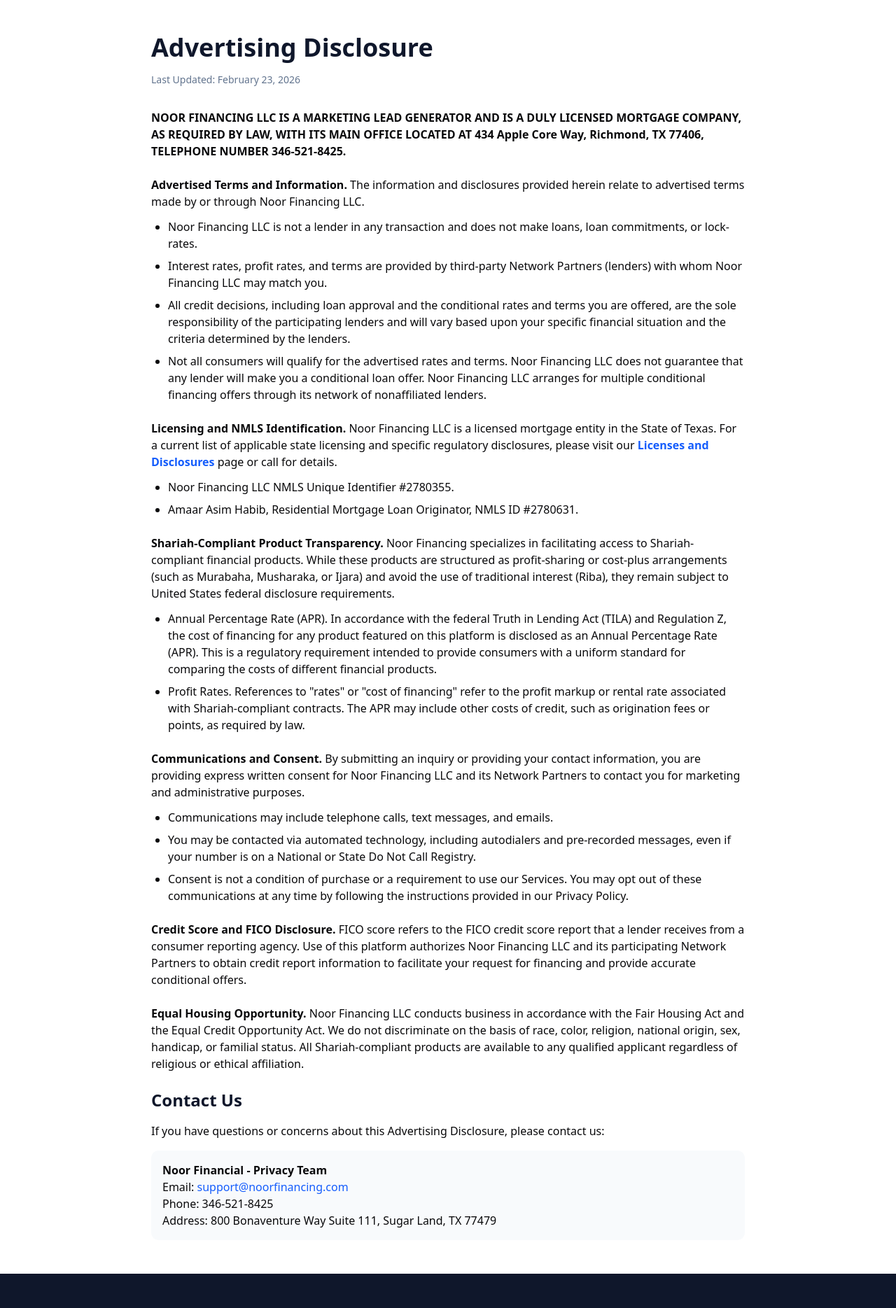
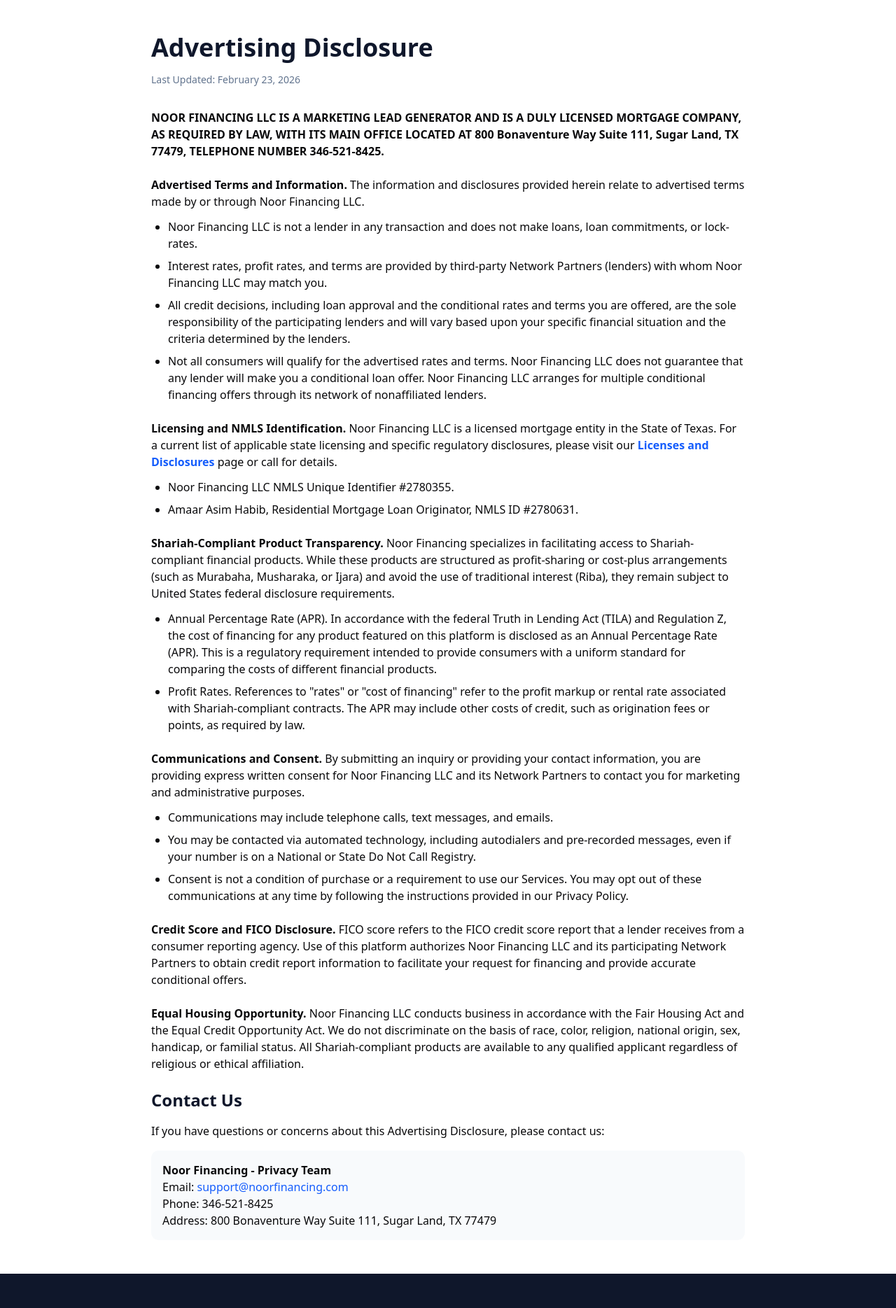
Before and after one commit to Farmanmann/ICA, a Next.js app in the folder loan-portal/: page /advertising-disclosure in a window 1280 px wide. Shown: the top 1869 px of the page at 70% size. Built offline with nearby package versions, Linux system fonts and the light colour scheme.

Commit message:
simple changes + fixed email flow

```diff
--- a/loan-portal/src/app/advertising-disclosure/page.tsx
+++ b/loan-portal/src/app/advertising-disclosure/page.tsx
@@ -12,7 +12,7 @@
 
           <div className="prose prose-slate max-w-none space-y-6">
             <p className="font-semibold">
-              NOOR FINANCING LLC IS A MARKETING LEAD GENERATOR AND IS A DULY LICENSED MORTGAGE COMPANY, AS REQUIRED BY LAW, WITH ITS MAIN OFFICE LOCATED AT 434 Apple Core Way, Richmond, TX 77406, TELEPHONE NUMBER 346-521-8425.
+              NOOR FINANCING LLC IS A MARKETING LEAD GENERATOR AND IS A DULY LICENSED MORTGAGE COMPANY, AS REQUIRED BY LAW, WITH ITS MAIN OFFICE LOCATED AT 800 Bonaventure Way Suite 111, Sugar Land, TX 77479, TELEPHONE NUMBER 346-521-8425.
             </p>
 
             <div>
@@ -77,7 +77,7 @@
                 If you have questions or concerns about this Advertising Disclosure, please contact us:
               </p>
               <div className="bg-slate-50 p-4 rounded-lg">
-                <p className="font-semibold">Noor Financial - Privacy Team</p>
+                <p className="font-semibold">Noor Financing - Privacy Team</p>
                 <p>Email: <a href="mailto:support@noorfinancing.com" className="text-blue-600 hover:underline">support@noorfinancing.com</a></p>
                 <p>Phone: 346-521-8425</p>
                 <p>Address: 800 Bonaventure Way Suite 111, Sugar Land, TX 77479</p>
--- a/loan-portal/src/app/auth/signup-borrower/page.tsx
+++ b/loan-portal/src/app/auth/signup-borrower/page.tsx
@@ -63,7 +63,7 @@
       const supabase = createClient()
 
       // Sign up with Supabase
-      const { error: signUpError } = await supabase.auth.signUp({
+      const { data: signUpData, error: signUpError } = await supabase.auth.signUp({
         email: formData.email,
         password: formData.password,
         options: {
@@ -78,6 +78,12 @@
 
       if (signUpError) {
         throw signUpError
+      }
+
+      if (signUpData.user?.identities?.length === 0) {
+        setError("An account with this email already exists. Please log in or reset your password instead.")
+        setLoading(false)
+        return
       }
 
       // Redirect to check-email page
--- a/loan-portal/src/app/auth/signup-lender/page.tsx
+++ b/loan-portal/src/app/auth/signup-lender/page.tsx
@@ -72,7 +72,7 @@
       const supabase = createClient()
 
       // Sign up with Supabase
-      const { error: signUpError } = await supabase.auth.signUp({
+      const { data: signUpData, error: signUpError } = await supabase.auth.signUp({
         email: formData.email,
         password: formData.password,
         options: {
@@ -89,6 +89,12 @@
 
       if (signUpError) {
         throw signUpError
+      }
+
+      if (signUpData.user?.identities?.length === 0) {
+        setError("An account with this email already exists. Please log in or reset your password instead.")
+        setLoading(false)
+        return
       }
 
       // Redirect to check-email page
--- a/loan-portal/src/app/dnc/page.tsx
+++ b/loan-portal/src/app/dnc/page.tsx
@@ -40,7 +40,7 @@
                 If you have questions or concerns about this Do Not Call Policy, please contact us:
               </p>
               <div className="bg-slate-50 p-4 rounded-lg">
-                <p className="font-semibold">Noor Financial - Privacy Team</p>
+                <p className="font-semibold">Noor Financing - Privacy Team</p>
                 <p>Email: <a href="mailto:support@noorfinancing.com" className="text-blue-600 hover:underline">support@noorfinancing.com</a></p>
                 <p>Phone: 346-521-8425</p>
                 <p>Address: 800 Bonaventure Way Suite 111, Sugar Land, TX 77479</p>
--- a/loan-portal/src/app/electronic-disclosure/page.tsx
+++ b/loan-portal/src/app/electronic-disclosure/page.tsx
@@ -59,7 +59,7 @@
                 If you have questions or concerns about this Electronic Disclosure, please contact us:
               </p>
               <div className="bg-slate-50 p-4 rounded-lg">
-                <p className="font-semibold">Noor Financial - Privacy Team</p>
+                <p className="font-semibold">Noor Financing - Privacy Team</p>
                 <p>Email: <a href="mailto:support@noorfinancing.com" className="text-blue-600 hover:underline">support@noorfinancing.com</a></p>
                 <p>Phone: 346-521-8425</p>
                 <p>Address: 800 Bonaventure Way Suite 111, Sugar Land, TX 77479</p>
--- a/loan-portal/src/app/licenses/page.tsx
+++ b/loan-portal/src/app/licenses/page.tsx
@@ -64,7 +64,7 @@
                 If you have questions or concerns about these Licenses and Legal Disclosures, please contact us:
               </p>
               <div className="bg-slate-50 p-4 rounded-lg">
-                <p className="font-semibold">Noor Financial - Privacy Team</p>
+                <p className="font-semibold">Noor Financing - Privacy Team</p>
                 <p>Email: <a href="mailto:support@noorfinancing.com" className="text-blue-600 hover:underline">support@noorfinancing.com</a></p>
                 <p>Phone: 346-521-8425</p>
                 <p>Address: 800 Bonaventure Way Suite 111, Sugar Land, TX 77479</p>
```
